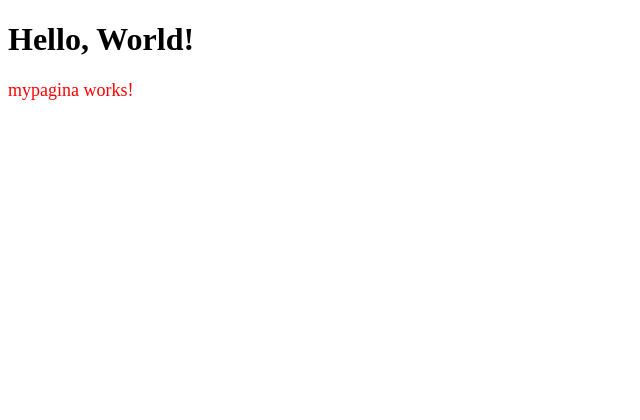
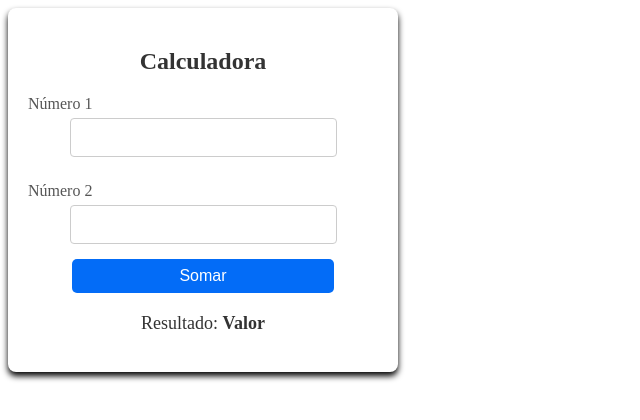
Before and after one commit to FidelMaluto/Angular, an Angular app in the folder conceitos-basicos/: page / in a window 1280 px wide. Shown: the top 420 px of the page, without its empty margins (0-640 px from the left). Built offline with nearby package versions, Linux system fonts and the light colour scheme.

Commit message:
feat: Criando a estrutura da calculadora

```diff
--- a/conceitos-basicos/src/app/app.component.html
+++ b/conceitos-basicos/src/app/app.component.html
@@ -1,2 +1 @@
-<hello-world></hello-world>
-<app-mypagina></app-mypagina>
+<app-calculadora></app-calculadora>
--- a/conceitos-basicos/src/app/app.component.ts
+++ b/conceitos-basicos/src/app/app.component.ts
@@ -1,11 +1,9 @@
 import { Component } from '@angular/core';
-import { RouterOutlet } from '@angular/router';
-import { HelloWorldComponent } from './helloworld/helloworld.component';
-import { MypaginaComponent } from "./mypagina/mypagina.component";
+import { CalculadoraComponent } from './calculadora/calculadora.component'
 
 @Component({
   selector: 'app-root',
-  imports: [RouterOutlet, HelloWorldComponent, MypaginaComponent],
+  imports: [CalculadoraComponent],
   templateUrl: './app.component.html',
   styleUrl: './app.component.scss'
 })
--- a/conceitos-basicos/src/app/calculadora/calculadora.component.html
+++ b/conceitos-basicos/src/app/calculadora/calculadora.component.html
@@ -1 +1,19 @@
-<p>calculadora works!</p>
+<div class="contaneir">
+    <div class="form-box">
+        <form>
+            <h2>Calculadora</h2>
+
+            <label for="num1">Número 1</label>
+            <input type="number" id="num1" name="num1">
+
+            <label for="num2">Número 2</label>
+            <input type="number" id="num2" name="num2">
+
+            <button type="submit">Somar</button>
+
+        </form>
+        <div class="result-display">
+            <p>Resultado: <span id="result">Valor</span></p>
+        </div>
+    </div>
+</div>
--- a/conceitos-basicos/src/app/calculadora/calculadora.component.scss
+++ b/conceitos-basicos/src/app/calculadora/calculadora.component.scss
@@ -0,0 +1,70 @@
+body {
+    margin: 0;
+    font-family: Arial, Helvetica, sans-serif;
+    display: flex;
+    justify-content: center;
+    align-items: center;
+}
+
+.container {
+    display: flex;
+    justify-content: center;
+    align-items: center;
+    width: 100%;
+    height: 100%;
+    margin-top: 50px;
+}
+
+.form-box {
+    background-color: #fff;
+    border-radius: 8px;
+    text-align: center;
+    padding: 20px;
+    width: 350px;
+    box-shadow: 0 4px 6px #000;
+}
+
+h2 {
+    margin-bottom: 20px;
+    color: #333;
+}
+
+label {
+    display: flex;
+    margin: 10px 0 5px;
+    color: #555;
+}
+
+input[type="number"] {
+    width: 70%;
+    padding: 10px;
+    margin-bottom: 15px;
+    border-radius: 4px;
+    font-size: 15px;
+    border: 1px solid #ccc;
+}
+
+button {
+    width: 75%;
+    padding: 8px;
+    background-color: #036cf7;
+    color: white;
+    border: none;
+    border-radius: 5px;
+    cursor: pointer;
+    font-size: 16px;
+}
+
+button:hover {
+    background-color: #039ef7;
+}
+
+.result-display {
+    margin-top: 20px;
+    font-size: 18px;
+    color: #333;
+}
+
+#result {
+    font-weight: bold;
+}
```
